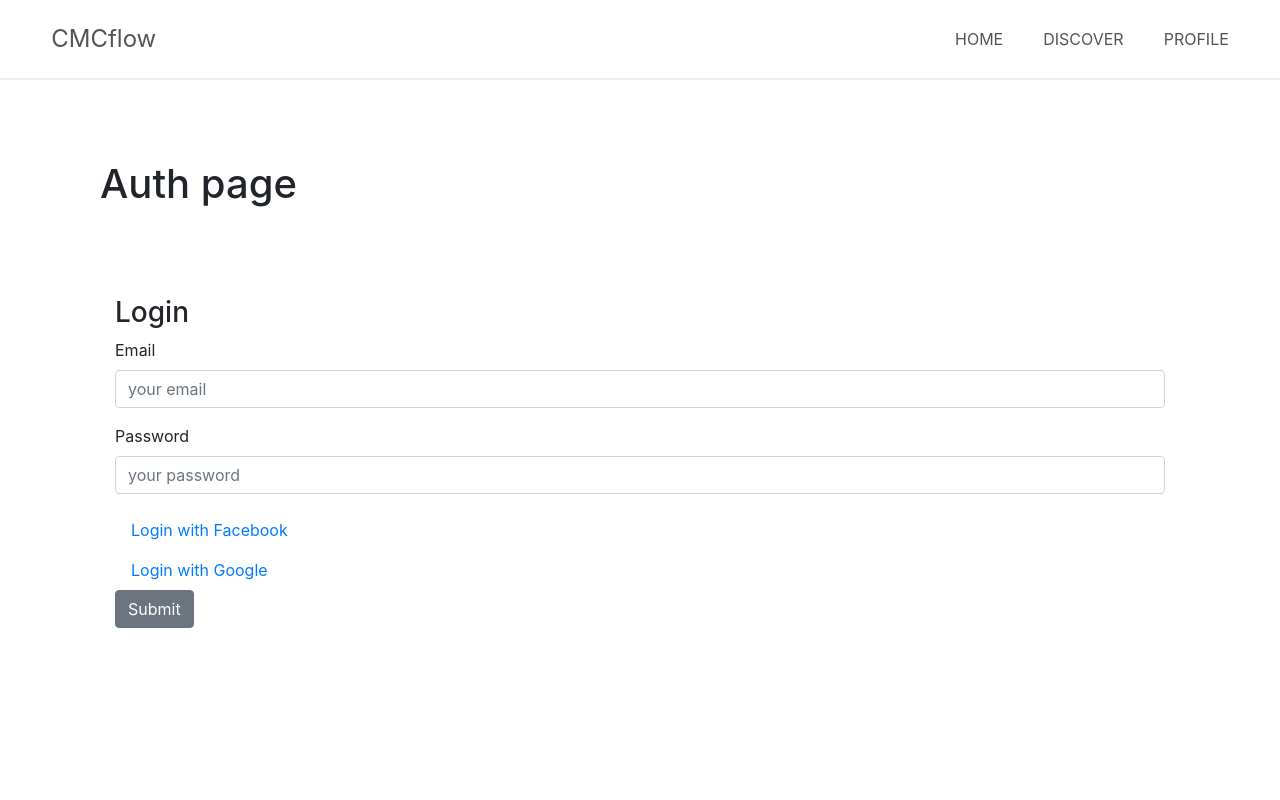
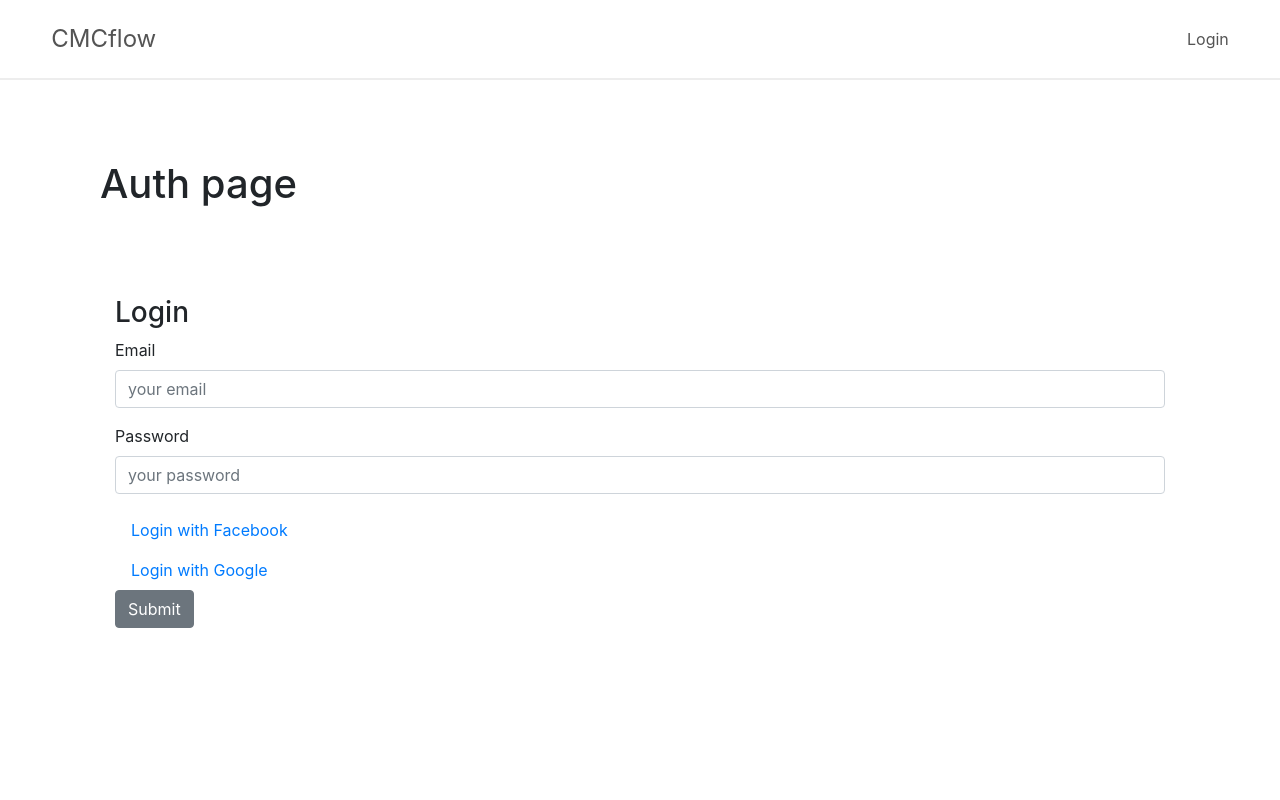
Before and after one commit to HuangStanley050/studious-fortnight, a React (Create React App) app in the folder client/: page /auth in a window 1280 px wide. Shown: the top 800 px of the page. Built offline with nearby package versions, Linux system fonts and the light colour scheme.

Commit message:
conditionally showing navbar

```diff
--- a/client/src/components/NavBar.jsx
+++ b/client/src/components/NavBar.jsx
@@ -1,29 +1,63 @@
 import React from "react";
 import { NavLink } from "react-router-dom";
+import { connect } from "react-redux";
 import "./NavBar.scss";
 
-const NavBar = () => {
+const NavBar = ({ isAuth }) => {
   return (
     <div className="nav-container">
       <div className="nested-nav-container">
-        <NavLink className="logo-text" to="/" activeClassName="is-active" exact={true}>
+        <NavLink
+          className="logo-text"
+          to="/"
+          activeClassName="is-active"
+          exact={true}
+        >
           CMCflow
         </NavLink>
 
         <div className="links">
-          <NavLink className="link" to="/my/" activeClassName="is-active" exact={true}>
+          {isAuth ? (
+            <NavLink
+              className="link"
+              to="/my/"
+              activeClassName="is-active"
+              exact={true}
+            >
               HOME
             </NavLink>
-          <NavLink className="link" to="/my/discover" activeClassName="is-active" exact={true}>
+          ) : null}
+          {isAuth ? (
+            <NavLink
+              className="link"
+              to="/my/discover"
+              activeClassName="is-active"
+              exact={true}
+            >
               DISCOVER
             </NavLink>
-          <NavLink className="link" to="/my/profile/stats" activeClassName="is-active" exact={true}>
+          ) : null}
+          {isAuth ? (
+            <NavLink
+              className="link"
+              to="/my/profile/stats"
+              activeClassName="is-active"
+              exact={true}
+            >
               PROFILE
             </NavLink>
+          ) : null}
+          {isAuth ? null : (
+            <NavLink className="link" to="/auth" activeClassName="is-acitve">
+              Login
+            </NavLink>
+          )}
         </div>
       </div>
     </div>
   );
 };
-
-export default NavBar;
+const mapState = state => ({
+  isAuth: state.auth.isAuth
+});
+export default connect(mapState)(NavBar);
--- a/client/src/store/reducers/authReducer.js
+++ b/client/src/store/reducers/authReducer.js
@@ -25,7 +25,7 @@ const reducer = (state = initialState, action) => {
         loading: true
       };
     case Action.LOGIN_OKAY:
-      console.log(action.payload.userInfo);
+      // console.log(action.payload.userInfo);
       localStorage.setItem("CMCFlow", action.payload.token);
       return {
         ...state,
```
Lines whose indentation alone changed are shown as unchanged.
